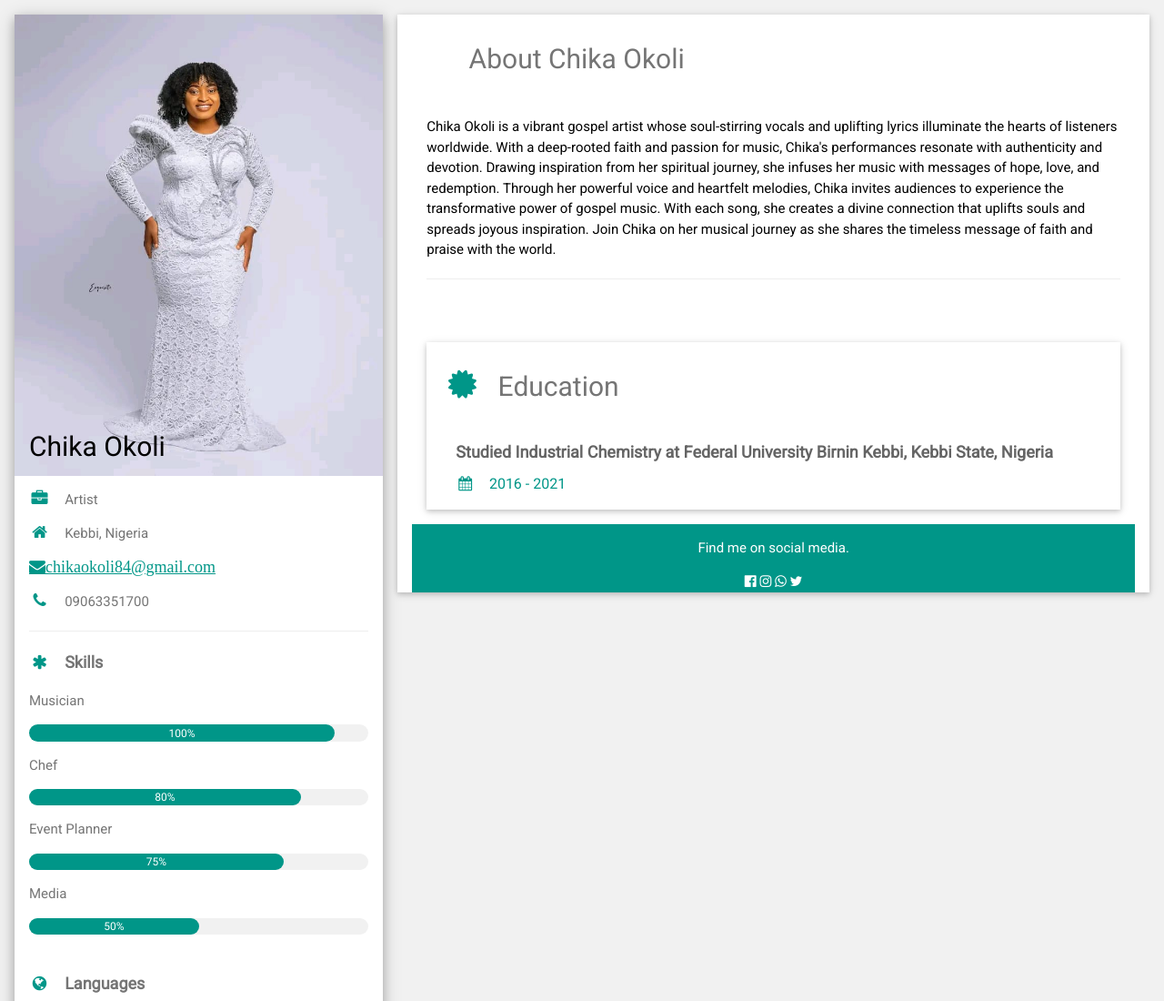
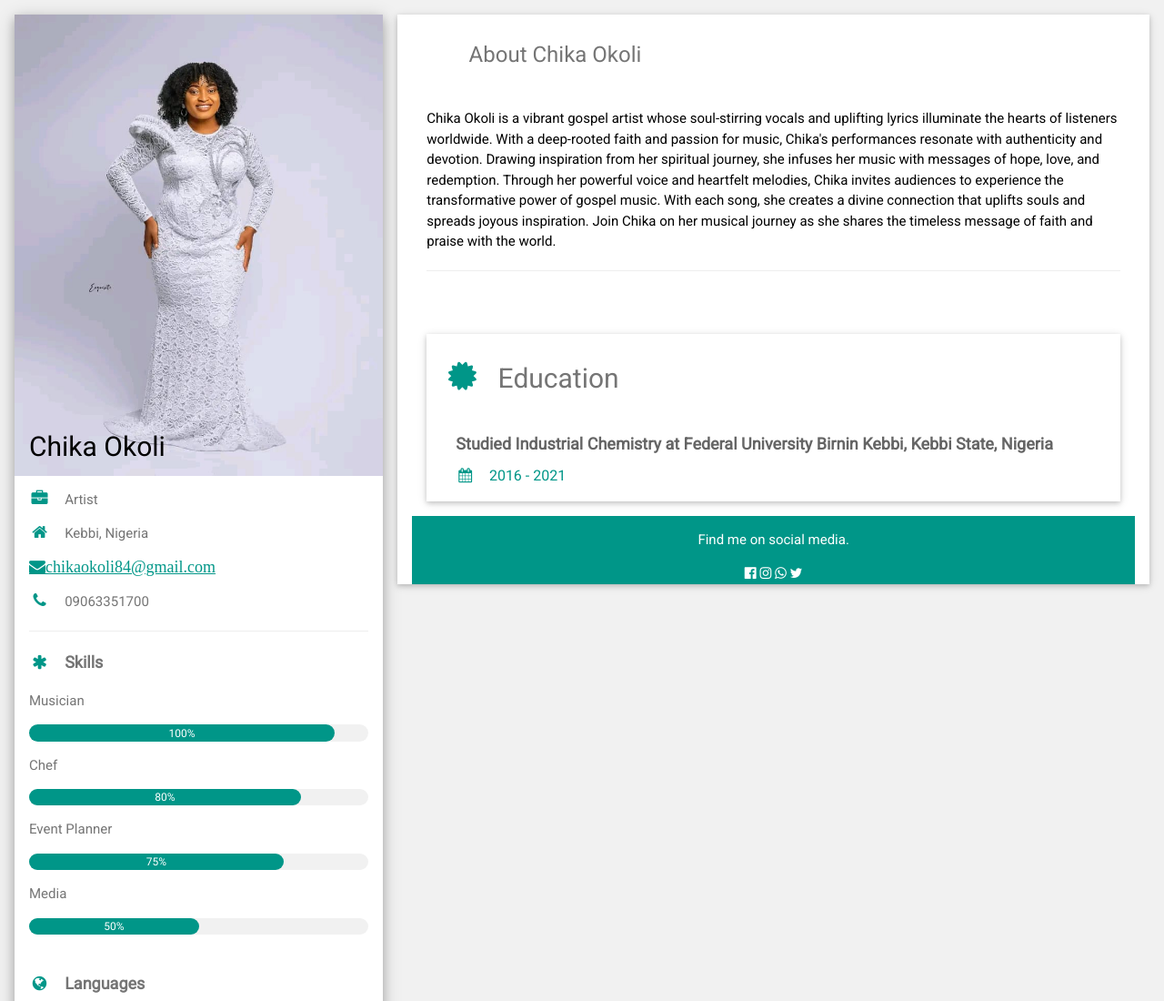
Before and after one commit to Chikaokoli/chikaokoli.github.io, a plain HTML site: page index.html in a window 1280 px wide. Shown: the top 1100 px of the page at 91% size. Drawn offline with nearby package versions, Linux system fonts and the light colour scheme.

Commit message:
Update index.html

```diff
--- a/index.html
+++ b/index.html
@@ -81,7 +81,7 @@ html,body,h1,h2,h3,h4,h5,h6 {font-family: "Roboto", sans-serif}
     <div class="w3-twothird">
 
       <div class="w3-container w3-card w3-white w3-margin-bottom">
-        <h2 class="w3-text-grey w3-padding-16"><i class="fa fa-fw w3-margin-right w3-xxlarge w3-text-teal"></i>About Chika Okoli</h2>
+        <h3 class="w3-text-grey w3-padding-16"><i class="fa fa-fw w3-margin-right w3-xxlarge w3-text-teal"></i>About Chika Okoli</h3>
         <div class="w3-container">
          	 <p>
 		Chika Okoli is a vibrant gospel artist whose soul-stirring vocals and uplifting
```
